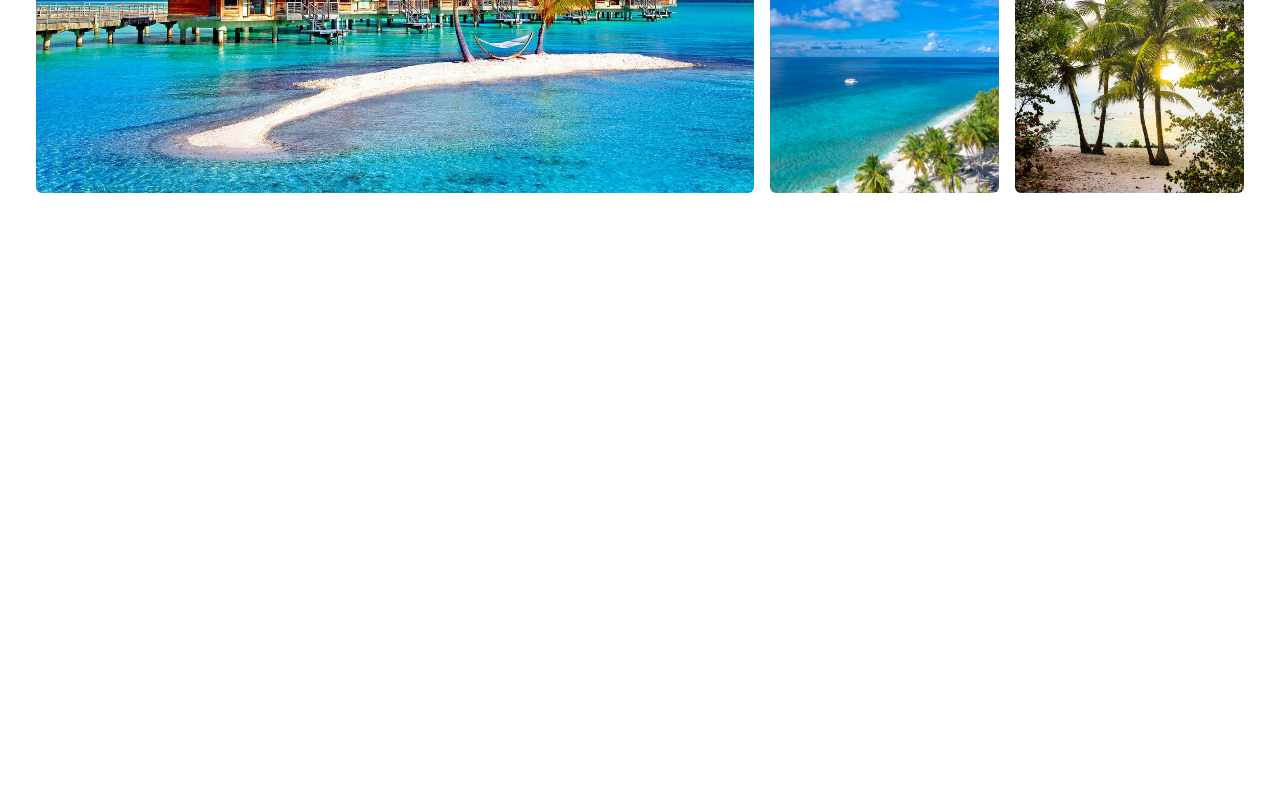
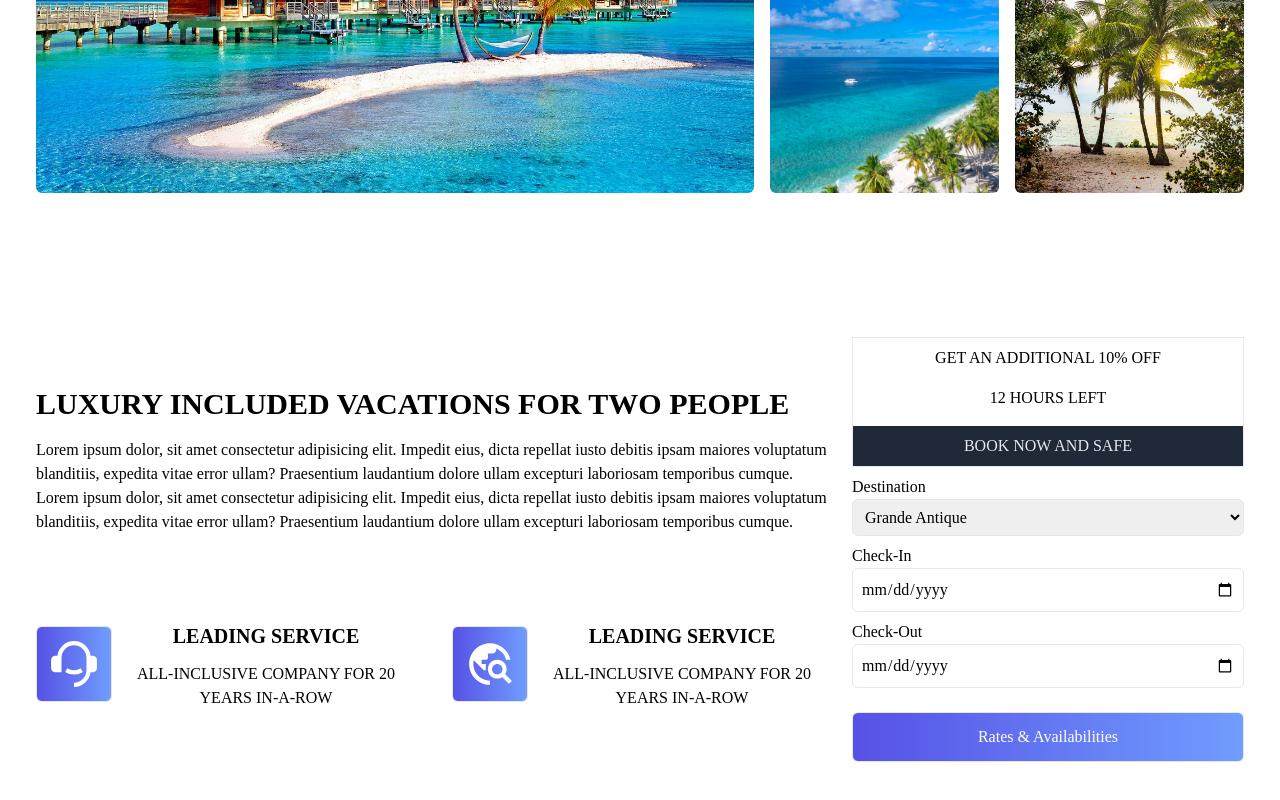
Before and after one commit to ArcOmotola/tailwind_proj, a React (Create React App) app: page / in a window 1280 px wide. Shown: the part 1262-2062 px from the top of the page. Before the commit the page ends 1535 px from the top, so only its background shows below. Built offline with nearby package versions, Linux system fonts and the light colour scheme.

Commit message:
added date booker section

```diff
--- a/src/App.js
+++ b/src/App.js
@@ -1,6 +1,7 @@
 import Hero from "./components/Hero";
 import Navbar from "./components/Navbar";
 import Destinations from "./components/Destinations";
+import Search from "./components/Search";
 
 function App() {
   return (
@@ -8,6 +9,7 @@
       <Navbar />
       <Hero />
       <Destinations />
+      <Search />
     </div>
   );
 }
--- a/src/components/Hero.jsx
+++ b/src/components/Hero.jsx
@@ -7,11 +7,11 @@
         <div className='w-full h-screen relative'>
             <video className='w-full h-full object-cover' src={beachVid} autoPlay loop muted/>
             <div className='absolute w-full h-full top-0 left-0 bg-gray-900/30'></div>
-            <div className='absolute top-0 w-full h-full flex flex-col justify-center text-center text-white p-4 '>
+            <div className='absolute top-0 w-full h-full flex flex-col justify-center text-center text-white p-4'>
                 <h1>First Class Travel</h1>
                 <h2 className='py-4'>Top 1% Locations Worldwide</h2>
                 <form className='flex justify-between items-center max-w-[700px]  w-full border p-1
-                rounded-md text-black bg-gray-100/90'>
+                rounded-md text-black bg-gray-100/90 mx-auto'>
                     <div>
                         <input className='bg-transparent w-[200px] sm:w-[400px] font-[Poppins] focus:outline-none' type="text" placeholder='Search Destination'/>
                     </div>
--- /dev/null
+++ b/src/components/Search.jsx
@@ -0,0 +1,70 @@
+import React from 'react';
+import { RiCustomerService2Full, RiCustomerService2Fill} from 'react-icons/ri';
+import {MdOutlineTravelExplore } from 'react-icons/md';
+
+export default function Search() {
+    return (
+        <div className='max-w-[1240px] mx-auto grid lg:grid-cols-3 gap-4 px-4 py-16'>
+            <div className='lg:col-span-2 flex flex-col justify-evenly'>
+                <div>
+                    <h2>LUXURY INCLUDED VACATIONS FOR TWO PEOPLE</h2>
+                    <p className='py-4'>
+                        Lorem ipsum dolor, sit amet consectetur adipisicing elit. Impedit eius, dicta repellat iusto debitis ipsam maiores voluptatum blanditiis,
+                        expedita vitae error ullam? Praesentium laudantium dolore ullam excepturi laboriosam temporibus cumque.
+                        Lorem ipsum dolor, sit amet consectetur adipisicing elit. Impedit eius, dicta repellat iusto debitis ipsam maiores voluptatum blanditiis,
+                        expedita vitae error ullam? Praesentium laudantium dolore ullam excepturi laboriosam temporibus cumque.
+                    </p>
+                </div>
+                <div className='grid sm:grid-cols-2 gap-8 py-4'>
+                    <div className='flex flex-col lg:flex-row items-center text-center'>
+                        <button>
+                            <RiCustomerService2Fill  size={50}/>
+                        </button>
+                        <div>
+                            <h3 className='py-2'>LEADING SERVICE</h3>
+                            <p className='py-1'>ALL-INCLUSIVE COMPANY FOR 20 YEARS IN-A-ROW</p>
+                        </div>
+                    </div>
+                    <div className='flex flex-col lg:flex-row items-center text-center'>
+                        <button>
+                            <MdOutlineTravelExplore size={50}/>
+                        </button>
+                        <div>
+                            <h3 className='py-2'>LEADING SERVICE</h3>
+                            <p className='py-1'>ALL-INCLUSIVE COMPANY FOR 20 YEARS IN-A-ROW</p>
+                        </div>
+                    </div>
+                </div>
+            </div>
+
+
+            <div>
+                <div className='border text-center'>
+                    <p className='pt-2'>GET AN ADDITIONAL 10% OFF</p>
+                    <p className='py-4'>12 HOURS LEFT</p>
+                    <p className='bg-gray-800 text-gray-200 py-2'>BOOK NOW AND SAFE</p>
+                </div>
+                <form className='w-full'>
+                    <div className='flex flex-col my-2'>
+                        <label>Destination</label>
+                        <select className='border rounded-md p-2'>
+                            <option>Grande Antique</option>
+                            <option>Key West</option>
+                            <option>Maldives</option>
+                            <option>Cozumel</option>
+                        </select>
+                    </div>
+                    <div className='flex flex-col my-2'>
+                        <label>Check-In</label>
+                        <input className='border rounded-md p-2' type="date" />
+                    </div>
+                    <div className='flex flex-col my-2'>
+                        <label>Check-Out</label>
+                        <input className='border rounded-md p-2' type="date" />
+                    </div>
+                    <button className='w-full my-4'>Rates & Availabilities</button>
+                </form>
+            </div>
+        </div>
+    )
+}
```
